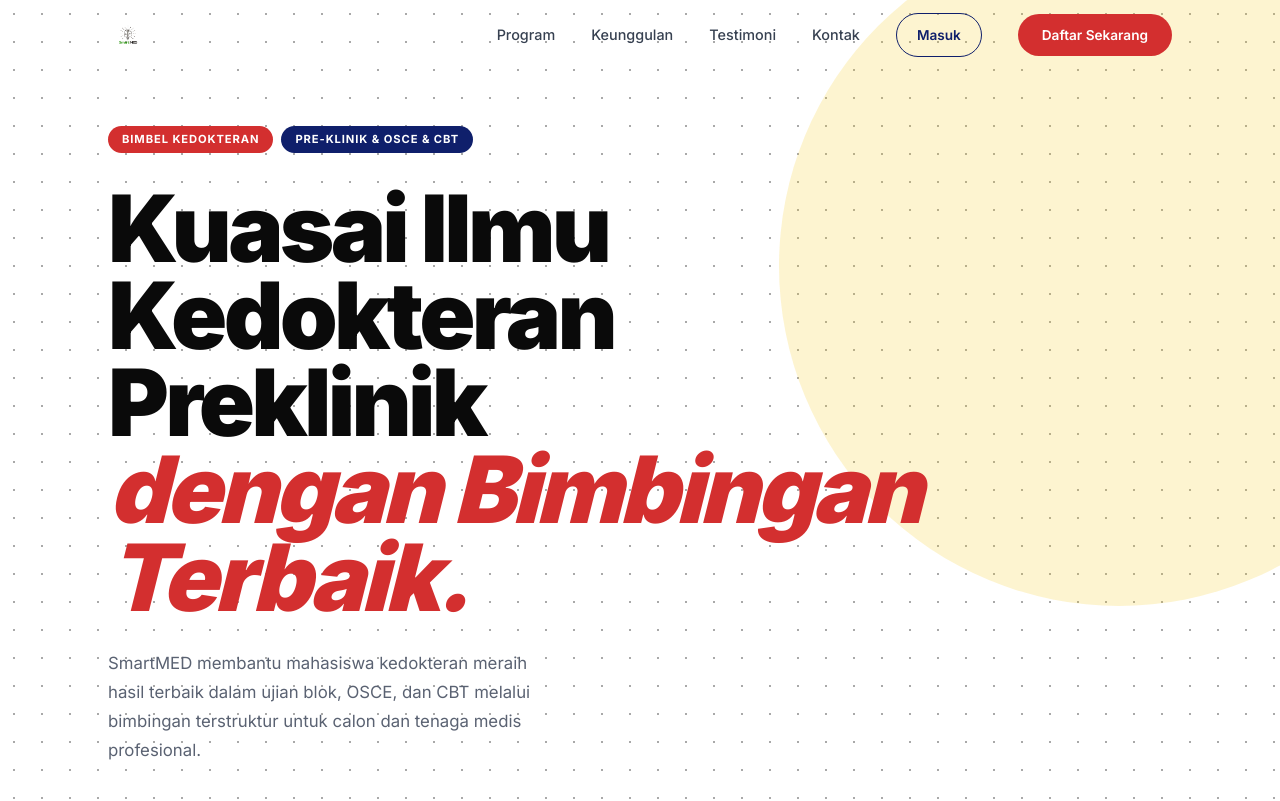
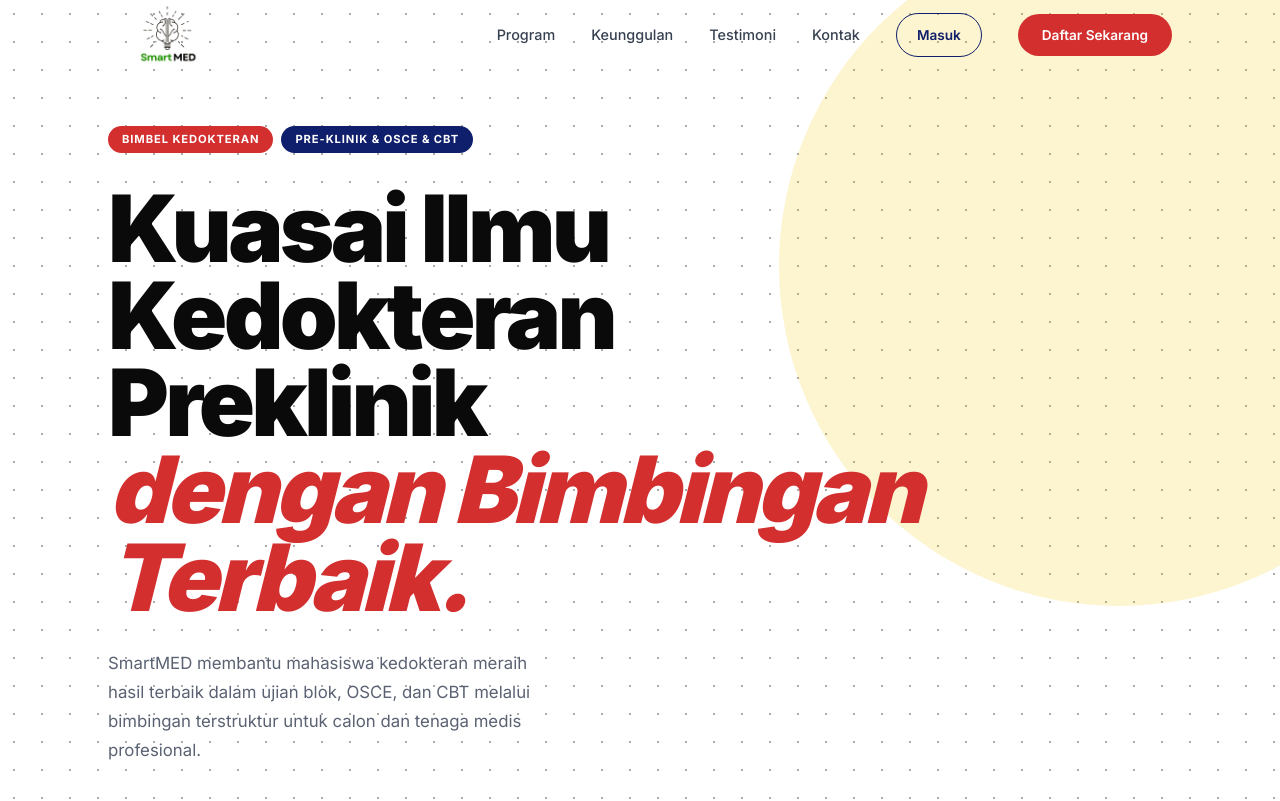
Before and after one commit to ganiout1/SmartMed, a Next.js app: page / in a window 1280 px wide. Shown: the top 801 px of the page. Built offline with nearby package versions, Linux system fonts and the light colour scheme.

Commit message:
style: increase navbar logo size by 3x

```diff
--- a/src/components/layout/navbar.tsx
+++ b/src/components/layout/navbar.tsx
@@ -46,7 +46,7 @@ export function Navbar() {
       <div style={{ maxWidth: 1120, margin: "0 auto", padding: "0 28px", height: 70, display: "flex", alignItems: "center", justifyContent: "space-between" }}>
         {/* Logo */}
         <Link href="/" style={{ display: "flex", alignItems: "center", gap: 10 }}>
-          <Image src="/logo.png" alt="SmartMED" width={160} height={48} style={{ objectFit: "contain", height: 40, width: "auto" }} />
+          <Image src="/logo.png" alt="SmartMED" width={480} height={144} style={{ objectFit: "contain", height: 120, width: "auto" }} />
         </Link>
 
         {/* Desktop Nav */}
```
